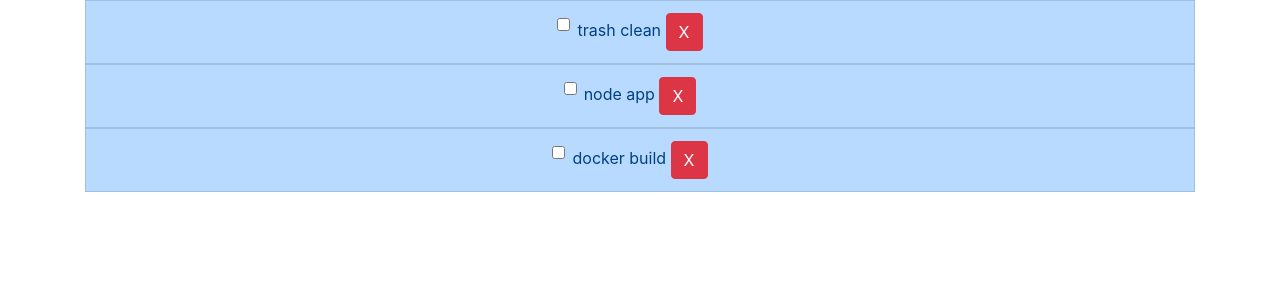
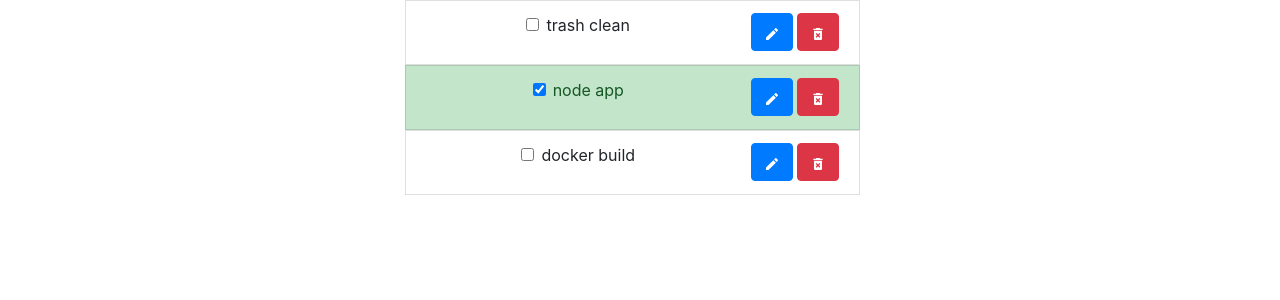
Before and after one commit to Shehanka/react-mid-assignment, a React (Create React App) app: page / in a window 1280 px wide. Shown: the top 300 px of the page. Built offline with nearby package versions, Linux system fonts and the light colour scheme.

Commit message:
major update

```diff
--- a/package.json
+++ b/package.json
@@ -10,6 +10,7 @@
     "react": "^16.13.1",
     "react-bootstrap": "^1.0.0",
     "react-dom": "^16.13.1",
+    "react-icons": "^3.9.0",
     "react-scripts": "3.4.1",
     "react-uuid": "^1.0.2"
   },
--- a/src/components/todo/Todo.jsx
+++ b/src/components/todo/Todo.jsx
@@ -1,26 +1,36 @@
 import React, { Component } from "react";
 import ListGroup from "react-bootstrap/ListGroup";
+import { MdDeleteForever, MdModeEdit } from "react-icons/md";
 
 class Todo extends Component {
   state = {};
   render() {
-    const { id, title } = this.props.todo;
+    const { id, title, completed } = this.props.todo;
     return (
       <React.Fragment>
         <div className="container">
-          <ListGroup.Item variant="primary">
+          <ListGroup.Item
+            style={{ height: "65px" }}
+            variant={completed === true ? "success" : null}
+          >
             <input
               type="checkbox"
               onChange={this.props.markComplete.bind(this, id)}
               className="form-check-input"
+              checked={completed}
             />{" "}
             {title}{" "}
-            <button
-              className="btn btn-danger"
-              onClick={this.props.deleteTodo.bind(this, id)}
-            >
-              X
-            </button>
+            <div style={{ float: "right" }}>
+              <button className="btn btn-primary">
+                <MdModeEdit />
+              </button>{" "}
+              <button
+                className="btn btn-danger"
+                onClick={this.props.deleteTodo.bind(this, id)}
+              >
+                <MdDeleteForever />
+              </button>
+            </div>
           </ListGroup.Item>
         </div>
       </React.Fragment>
--- a/src/components/todo/TodoContainer.jsx
+++ b/src/components/todo/TodoContainer.jsx
@@ -39,6 +39,8 @@
       todos: [...this.state.todos, newTodo]
     });
   };
+
+
   render() {
     return (
       <React.Fragment>
@@ -46,6 +48,7 @@
           todos={this.state.todos}
           markComplete={this.markComplete}
           deleteTodo={this.deleteTodo}
+
         />
       </React.Fragment>
     );
--- a/src/components/todo/TodoList.jsx
+++ b/src/components/todo/TodoList.jsx
@@ -6,12 +6,13 @@
 class TodoList extends Component {
   render() {
     return this.props.todos.map(todo => (
-      <ListGroup>
+      <ListGroup className="container" style={{ width: "500px" }}>
         <Todo
           key={todo.id}
           todo={todo}
           markComplete={this.props.markComplete}
           deleteTodo={this.props.deleteTodo}
+          checked={todo.completed}
         />
       </ListGroup>
     ));
```
Also changed, not shown: 1 other file (tests, documents, lock files or other folders). Lines whose indentation alone changed are shown as unchanged.
